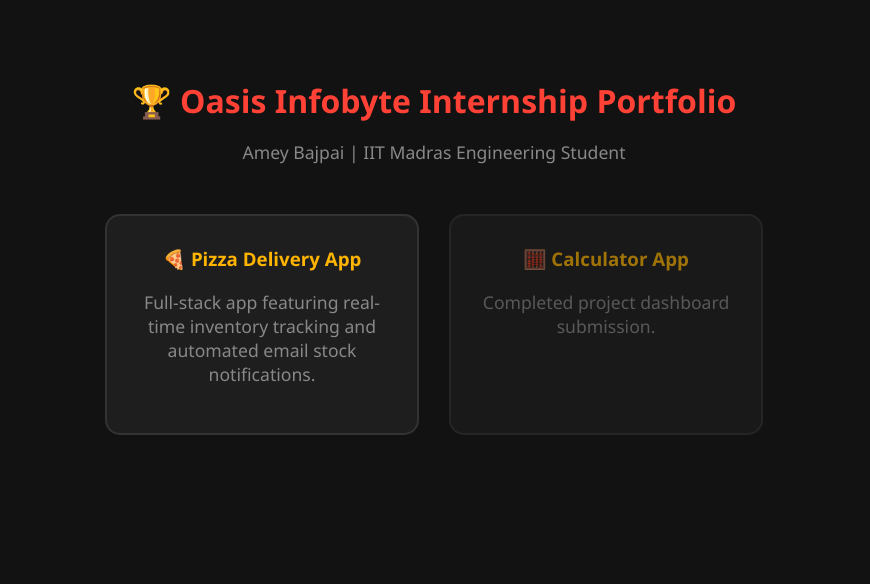
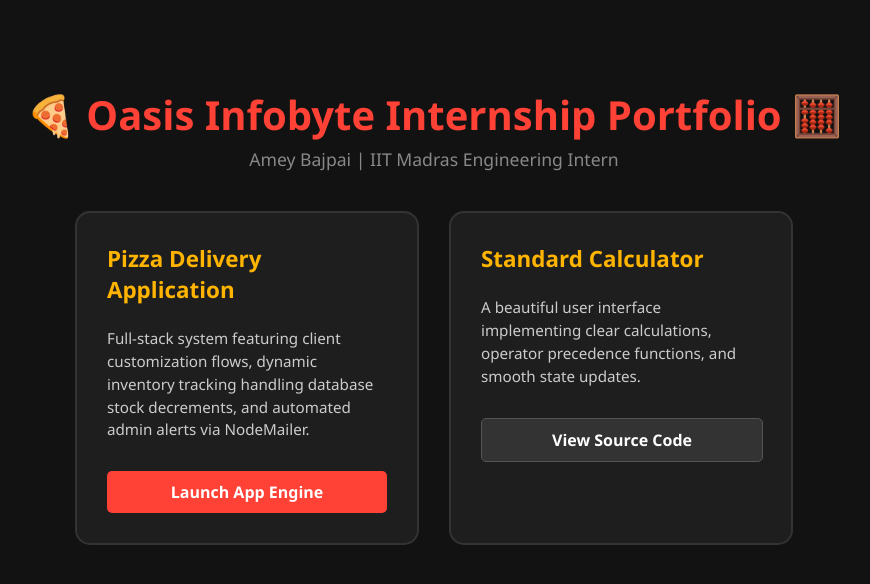
Before and after one commit to QuantumAmBa/OIBSIP, a website: page index.html in a window 1280 px wide. Shown: the whole page, without its empty margins (206-1076 px from the left). Drawn offline with Linux system fonts and the light colour scheme.

Commit message:
Update index.html

```diff
--- a/index.html
+++ b/index.html
@@ -3,31 +3,39 @@
 <head>
     <meta charset="UTF-8">
     <meta name="viewport" content="width=device-width, initial-scale=1.0">
-    <title>Amey Bajpai - OIBSIP Projects</title>
+    <title>Amey Bajpai - OIBSIP Portfolio</title>
     <style>
-        body { font-family: 'Segoe UI', Tahoma, Geneva, Verdana, sans-serif; background: #121212; color: #fff; text-align: center; padding: 50px; }
-        h1 { color: #FF4136; margin-bottom: 10px; }
-        p { color: #888; font-size: 1.1rem; }
-        .container { display: flex; justify-content: center; gap: 30px; margin-top: 50px; flex-wrap: wrap; }
-        .card { background: #1e1e1e; border: 2px solid #333; padding: 30px; border-radius: 15px; width: 250px; transition: 0.3s; text-decoration: none; color: inherit; }
-        .card:hover { border-color: #FF4136; transform: translateY(-5px); }
-        .card h3 { margin-top: 0; color: #FFB400; }
+        :root { --red: #FF4136; --gold: #FFB400; --dark: #121212; --card-bg: #1e1e1e; }
+        body { font-family: 'Segoe UI', Arial, sans-serif; background: var(--dark); color: #fff; text-align: center; margin: 0; padding: 60px 20px; }
+        h1 { color: var(--red); margin-bottom: 5px; font-size: 2.5rem; }
+        .subtitle { color: #888; font-size: 1.1rem; margin-bottom: 40px; }
+        .container { display: flex; justify-content: center; gap: 30px; flex-wrap: wrap; max-width: 900px; margin: 0 auto; }
+        .card { background: var(--card-bg); border: 2px solid #333; padding: 30px; border-radius: 15px; width: 280px; text-align: left; transition: transform 0.3s, border-color: 0.3s; }
+        .card:hover { border-color: var(--red); transform: translateY(-5px); }
+        .card h3 { margin-top: 0; color: var(--gold); font-size: 1.4rem; }
+        .card p { color: #ccc; font-size: 0.95rem; line-height: 1.5; min-height: 70px; }
+        .btn { display: inline-block; background: var(--red); color: white; text-decoration: none; padding: 10px 20px; border-radius: 5px; font-weight: bold; margin-top: 15px; width: calc(100% - 40px); text-align: center; }
+        .btn:hover { background: #e0372d; }
+        .btn-alt { background: #333; border: 1px solid #555; }
+        .btn-alt:hover { background: #444; }
     </style>
 </head>
 <body>
 
-    <h1>🏆 Oasis Infobyte Internship Portfolio</h1>
-    <p>Amey Bajpai | IIT Madras Engineering Student</p>
+    <h1>🍕 Oasis Infobyte Internship Portfolio 🧮</h1>
+    <div class="subtitle">Amey Bajpai | IIT Madras Engineering Intern</div>
 
     <div class="container">
-        <a href="#" onclick="alert('The pizza app interface handles customization. Click Place Order to send a test payload straight to the live Render backend!'); return false;" class="card">
-            <h3>🍕 Pizza Delivery App</h3>
-            <p>Full-stack app featuring real-time inventory tracking and automated email stock notifications.</p>
-        </a>
+        <div class="card">
+            <h3>Pizza Delivery Application</h3>
+            <p>Full-stack system featuring client customization flows, dynamic inventory tracking handling database stock decrements, and automated admin alerts via NodeMailer.</p>
+            <a href="https://oibsip-9z7q.onrender.com" target="_blank" class="btn">Launch App Engine</a>
+        </div>
 
-        <div class="card" style="opacity: 0.6;">
-            <h3>🧮 Calculator App</h3>
-            <p>Completed project dashboard submission.</p>
+        <div class="card">
+            <h3>Standard Calculator</h3>
+            <p>A beautiful user interface implementing clear calculations, operator precedence functions, and smooth state updates.</p>
+            <a href="https://github.com/QuantumAmBa/OIBSIP" target="_blank" class="btn btn-alt">View Source Code</a>
         </div>
     </div>
 
```
